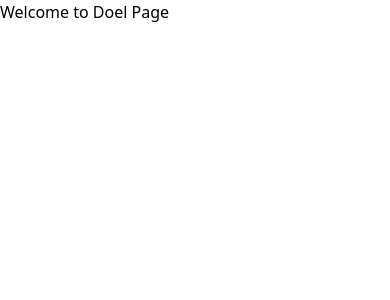
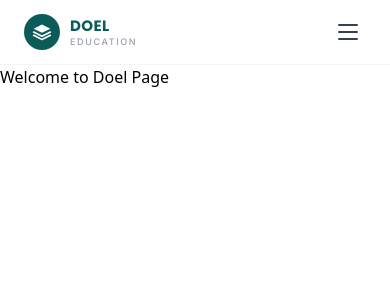
Before and after one commit to AfkTechLtd/doel-education-website, a Next.js app: page / in a window 390 px wide. Shown: the top 300 px of the page. Built offline with nearby package versions, Linux system fonts and the light colour scheme.

Commit message:
feat(layout): integrate Navbar component and update metadata details

```diff
--- a/src/app/layout.tsx
+++ b/src/app/layout.tsx
@@ -1,10 +1,10 @@
 import type { Metadata } from "next";
 import '../styles/globals.css'
-
+import Navbar from "@/components/Navbar";
 
 export const metadata: Metadata = {
-  title: "Create Next App",
-  description: "Generated by create next app",
+  title: "Doel Education",
+  description: "Education consultancy helping students study abroad",
 };
 
 export default function RootLayout({
@@ -14,9 +14,8 @@ export default function RootLayout({
 }>) {
   return (
     <html lang="en">
-      <body
-
-      >
+      <body>
+        <Navbar />
         {children}
       </body>
     </html>
--- /dev/null
+++ b/src/components/ConsultationButton.tsx
@@ -0,0 +1,14 @@
+import Link from "next/link";
+
+export default function ConsultationButton() {
+  return (
+    <div className="hidden md:block shrink-0">
+      <Link
+        href="/contact"
+        className="inline-flex items-center px-5 py-2.5 rounded-full text-sm font-semibold text-white bg-primary transition-all duration-200 hover:bg-primary/90 hover:shadow-md hover:shadow-primary/25"
+      >
+        Get Free Consultation
+      </Link>
+    </div>
+  );
+}
--- /dev/null
+++ b/src/components/DesktopNav.tsx
@@ -0,0 +1,30 @@
+"use client";
+
+import navLinks from "@/data/navData";
+import Link from "next/link";
+import { usePathname } from "next/navigation";
+
+export default function DesktopNav() {
+  const pathname = usePathname();
+
+  return (
+    <nav className="hidden md:flex items-center gap-1 flex-1 justify-center">
+      {navLinks.map((link) => {
+        const isActive = pathname === link.href;
+        return (
+          <Link
+            key={link.href}
+            href={link.href}
+            className={`px-4 py-2 rounded-md text-sm font-inter transition-colors duration-200 font-medium ${
+              isActive
+                ? "text-primary "
+                : "text-gray-500 hover:text-primary hover:bg-gray-50"
+            }`}
+          >
+            {link.label}
+          </Link>
+        );
+      })}
+    </nav>
+  );
+}
--- /dev/null
+++ b/src/components/Logo.tsx
@@ -0,0 +1,23 @@
+import Link from "next/link";
+
+export default function Logo() {
+  return (
+    <Link href="/" className="flex items-center gap-2.5 shrink-0 group">
+      <div className="w-9 h-9 rounded-full bg-primary flex items-center justify-center transition-transform duration-200 group-hover:scale-105">
+        <svg width="20" height="20" viewBox="0 0 24 24" fill="none">
+          <path d="M12 3L2 8l10 5 10-5-10-5Z" fill="white" />
+          <path d="M2 12l10 5 10-5" stroke="white" strokeWidth="2" strokeLinecap="round" strokeLinejoin="round" />
+          <path d="M2 16l10 5 10-5" stroke="white" strokeWidth="2" strokeLinecap="round" strokeLinejoin="round" />
+        </svg>
+      </div>
+      <div className="flex flex-col leading-tight">
+        <span className="text-[15px] font-bold tracking-wide text-primary font-poppins">
+          DOEL
+        </span>
+        <span className="text-[9px] font-medium tracking-[0.18em] uppercase text-gray-400 font-inter">
+          Education
+        </span>
+      </div>
+    </Link>
+  );
+}
--- /dev/null
+++ b/src/components/MobileMenu.tsx
@@ -0,0 +1,90 @@
+"use client";
+
+import Link from "next/link";
+import { usePathname } from "next/navigation";
+import navLinks from "@/data/navData";
+
+interface MobileMenuProps {
+  isOpen: boolean;
+  onToggle: () => void;
+}
+
+export default function MobileMenu({ isOpen, onToggle }: MobileMenuProps) {
+  const pathname = usePathname();
+
+  return (
+    <>
+      {/* Hamburger */}
+      <button
+        id="hamburger-btn"
+        onClick={onToggle}
+        aria-label={isOpen ? "Close menu" : "Open menu"}
+        aria-expanded={isOpen}
+        aria-controls="mobile-menu"
+        className="md:hidden flex flex-col justify-center items-center w-9 h-9 rounded-md gap-[5px] transition-colors duration-150 "
+      >
+        <span
+          className={`block h-[2px] w-5 rounded-full transition-all duration-250 origin-center bg-gray-700 ${
+            isOpen ? "translate-y-[7px] rotate-45" : ""
+          }`}
+        />
+        <span
+          className={`block h-[2px] w-5 rounded-full transition-all duration-200 bg-gray-700 ${
+            isOpen ? "opacity-0 scale-x-0" : ""
+          }`}
+        />
+        <span
+          className={`block h-[2px] w-5 rounded-full transition-all duration-250 origin-center bg-gray-700 ${
+            isOpen ? "-translate-y-[7px] -rotate-45" : ""
+          }`}
+        />
+      </button>
+
+      {/* Backdrop */}
+      <div
+        aria-hidden="true"
+        onClick={onToggle}
+        className={`md:hidden fixed top-16 inset-x-0 bottom-0 z-40 bg-black/10 transition-opacity duration-300 ${
+          isOpen ? "opacity-100 pointer-events-auto" : "opacity-0 pointer-events-none"
+        }`}
+      />
+
+      {/* Panel */}
+      <div
+        id="mobile-menu"
+        aria-hidden={!isOpen}
+        className={`md:hidden fixed top-16 left-0 right-0 z-50 bg-white overflow-hidden border-b border-gray-100 transition-all duration-300 ease-in-out ${
+          isOpen ? "max-h-[400px] shadow-lg shadow-black/10" : "max-h-0 shadow-none"
+        }`}
+      >
+        <nav className="flex flex-col px-4 pt-3 pb-5">
+          {navLinks.map((link) => {
+            const isActive = pathname === link.href;
+            return (
+              <Link
+                key={link.href}
+                href={link.href}
+                className={`px-4 py-3 text-sm font-medium rounded-lg transition-colors duration-150 font-inter ${
+                  isActive
+                    ? "text-primary bg-primary/5 font-semibold"
+                    : "text-gray-700 hover:bg-primary/5"
+                }`}
+              >
+                {link.label}
+              </Link>
+            );
+          })}
+
+          <div className="mt-3 px-4">
+            <Link
+              href="/contact"
+              className="flex items-center justify-center w-full py-3 rounded-xl text-sm font-semibold text-white bg-primary transition-all duration-200 hover:brightness-110"
+            >
+              Get Free Consultation
+            </Link>
+          </div>
+        </nav>
+      </div>
+    </>
+  );
+}
--- a/src/components/Navbar.tsx
+++ b/src/components/Navbar.tsx
@@ -0,0 +1,64 @@
+/* eslint-disable react-hooks/set-state-in-effect */
+"use client";
+
+import { useState, useEffect } from "react";
+import { usePathname } from "next/navigation";
+import Logo from "./Logo";
+import DesktopNav from "./DesktopNav";
+import ConsultationButton from "./ConsultationButton";
+import MobileMenu from "./MobileMenu";
+
+export default function Navbar() {
+  const [mobileOpen, setMobileOpen] = useState(false);
+  const pathname = usePathname();
+
+  useEffect(() => {
+    function onClickOutside(e: MouseEvent) {
+      const menu = document.getElementById("mobile-menu");
+      const btn = document.getElementById("hamburger-btn");
+      if (
+        menu?.contains(e.target as Node) === false &&
+        btn?.contains(e.target as Node) === false
+      ) {
+        setMobileOpen(false);
+      }
+    }
+    document.addEventListener("mousedown", onClickOutside);
+    return () => document.removeEventListener("mousedown", onClickOutside);
+  }, []);
+
+  useEffect(() => {
+    function onKey(e: KeyboardEvent) {
+      if (e.key === "Escape") setMobileOpen(false);
+    }
+    document.addEventListener("keydown", onKey);
+    return () => document.removeEventListener("keydown", onKey);
+  }, []);
+
+  useEffect(() => {
+    setMobileOpen(false);
+  }, [pathname]);
+
+  useEffect(() => {
+    document.body.style.overflow = mobileOpen ? "hidden" : "";
+    return () => {
+      document.body.style.overflow = "";
+    };
+  }, [mobileOpen]);
+
+  return (
+    <>
+      <header className="w-full bg-white/95 backdrop-blur-sm border-b border-gray-100 sticky top-0 z-50">
+        <div className="max-w-7xl mx-auto px-6 h-16 flex items-center justify-between gap-8">
+          <Logo />
+          <DesktopNav />
+          <ConsultationButton />
+          <MobileMenu
+            isOpen={mobileOpen}
+            onToggle={() => setMobileOpen((v) => !v)}
+          />
+        </div>
+      </header>
+    </>
+  );
+}
--- /dev/null
+++ b/src/data/navData.ts
@@ -0,0 +1,9 @@
+const navLinks = [
+  { label: "Home", href: "/" },
+  { label: "Study in US", href: "/study-in-us" },
+  { label: "Services", href: "/services" },
+  { label: "Contact", href: "/contact" },
+  { label: "About", href: "/about" },
+];
+
+export default navLinks;
--- a/src/styles/globals.css
+++ b/src/styles/globals.css
@@ -1,14 +1,22 @@
-@import url('https://fonts.googleapis.com/css2?family=Inter:ital,opsz,wght@0,14..32,100..900;1,14..32,100..900&family=Poppins:ital,wght@0,100;0,200;0,300;0,400;0,500;0,600;0,700;0,800;0,900;1,100;1,200;1,300;1,400;1,500;1,600;1,700;1,800;1,900&display=swap');
+@import url("https://fonts.googleapis.com/css2?family=Inter:ital,opsz,wght@0,14..32,100..900;1,14..32,100..900&family=Poppins:ital,wght@0,100;0,200;0,300;0,400;0,500;0,600;0,700;0,800;0,900;1,100;1,200;1,300;1,400;1,500;1,600;1,700;1,800;1,900&display=swap");
 
 @import "tailwindcss";
 
 @theme {
   /* Brand colors */
-  --color-primary: #0B5C59;
+  --color-primary: #0b5c59;
   --color-secondary: #ffab17;
 
   /* Fonts */
-  --font-inter: 'Inter', sans-serif;
-  --font-poppins: 'Poppins', serif;
+  --font-inter: "Inter", sans-serif;
+  --font-poppins: "Poppins", serif;
+}
 
+@layer utilities {
+  .font-inter {
+    font-family: "Inter", sans-serif;
+  }
+  .font-poppins {
+    font-family: "Poppins", serif;
+  }
 }
```
Also changed, not shown: 1 other file (tests, documents, lock files or other folders).
